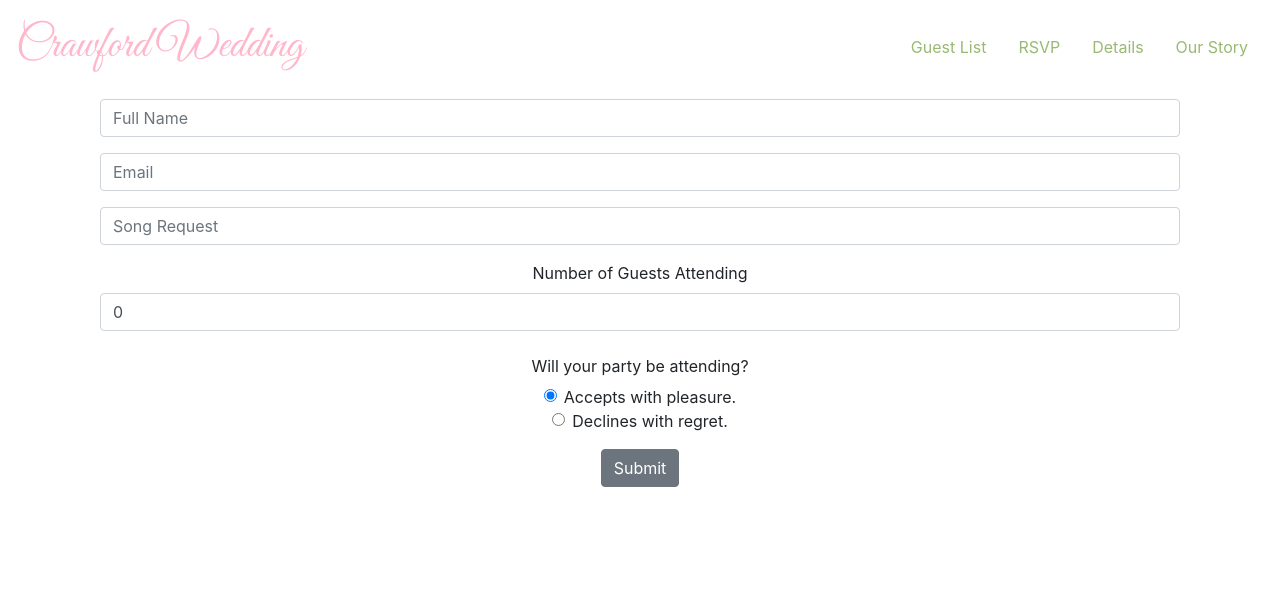
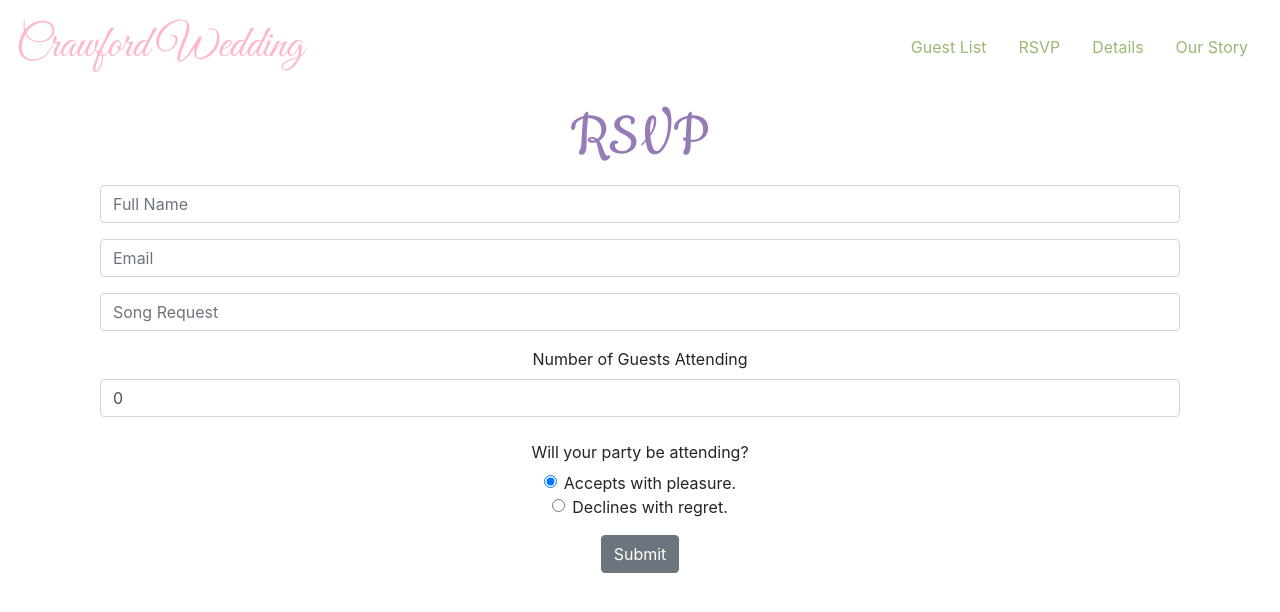
Before and after one commit to torianne02/crawford-wedding-frontend, a React (Create React App) app: page /rsvp in a window 1280 px wide. Shown: the top 612 px of the page. Built offline with nearby package versions, Linux system fonts and the light colour scheme.

Commit message:
adds <h1> tag for RSVP

```diff
--- a/src/containers/RsvpContainer.js
+++ b/src/containers/RsvpContainer.js
@@ -65,6 +65,8 @@ class RsvpContainer extends Component {
 
   render() {
     return (
+      <div className="rsvp-form">
+        <h1>RSVP</h1>
         <RsvpForm
           nameValue={ this.state.name }
           emailValue={ this.state.email }
@@ -74,6 +76,7 @@ class RsvpContainer extends Component {
           handleOnChange={ this.handleOnChange }
           handleOnSubmit={ this.handleOnSubmit }
         />
+      </div>
     )
   }
 }
```
Lines whose indentation alone changed are shown as unchanged.
